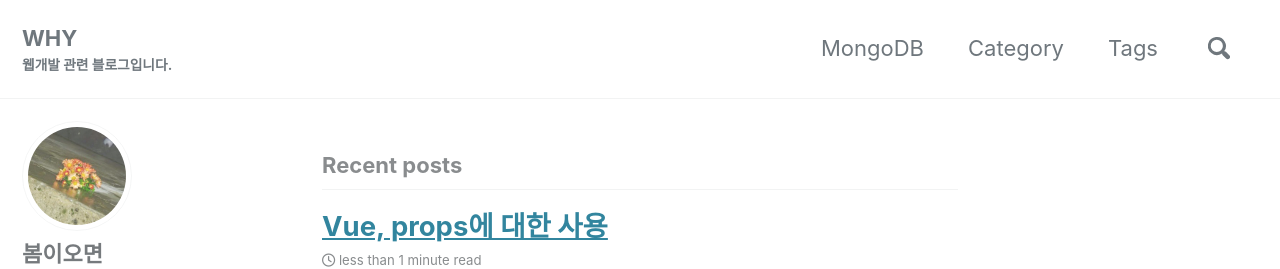
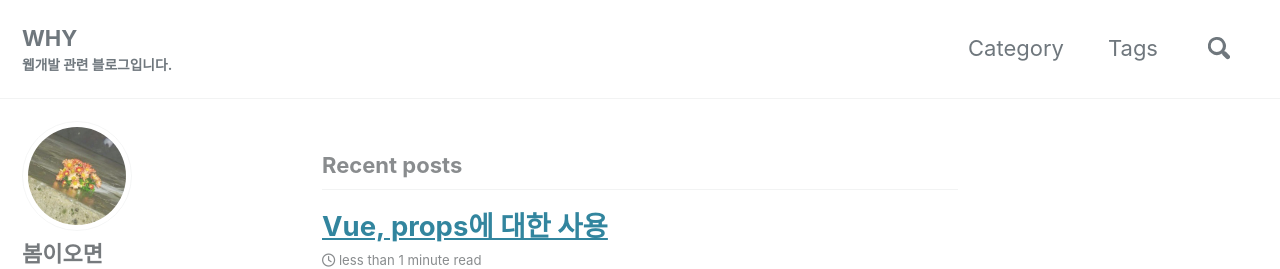
Before and after one commit to springcome/springcome.github.io, a Jekyll site: the page built from index.html, in a window 1280 px wide and 900 px high. Shown: the top 269 px of the window. Built offline with Jekyll 4.4.1, drawn with Linux system fonts in a browser that asks for light colours; cached includes are drawn as plain includes; nearby versions of some CDN libraries; the list of posts is cut into pages by our own code.

Commit message:
Update navigation.yml

```diff
--- a/_data/navigation.yml
+++ b/_data/navigation.yml
@@ -1,7 +1,5 @@
 # main links
 main:
-  - title: "MongoDB"
-    url: /categories/mongoDB/
   - title: "Category"
     url: /categories/
   - title: "Tags"
```
